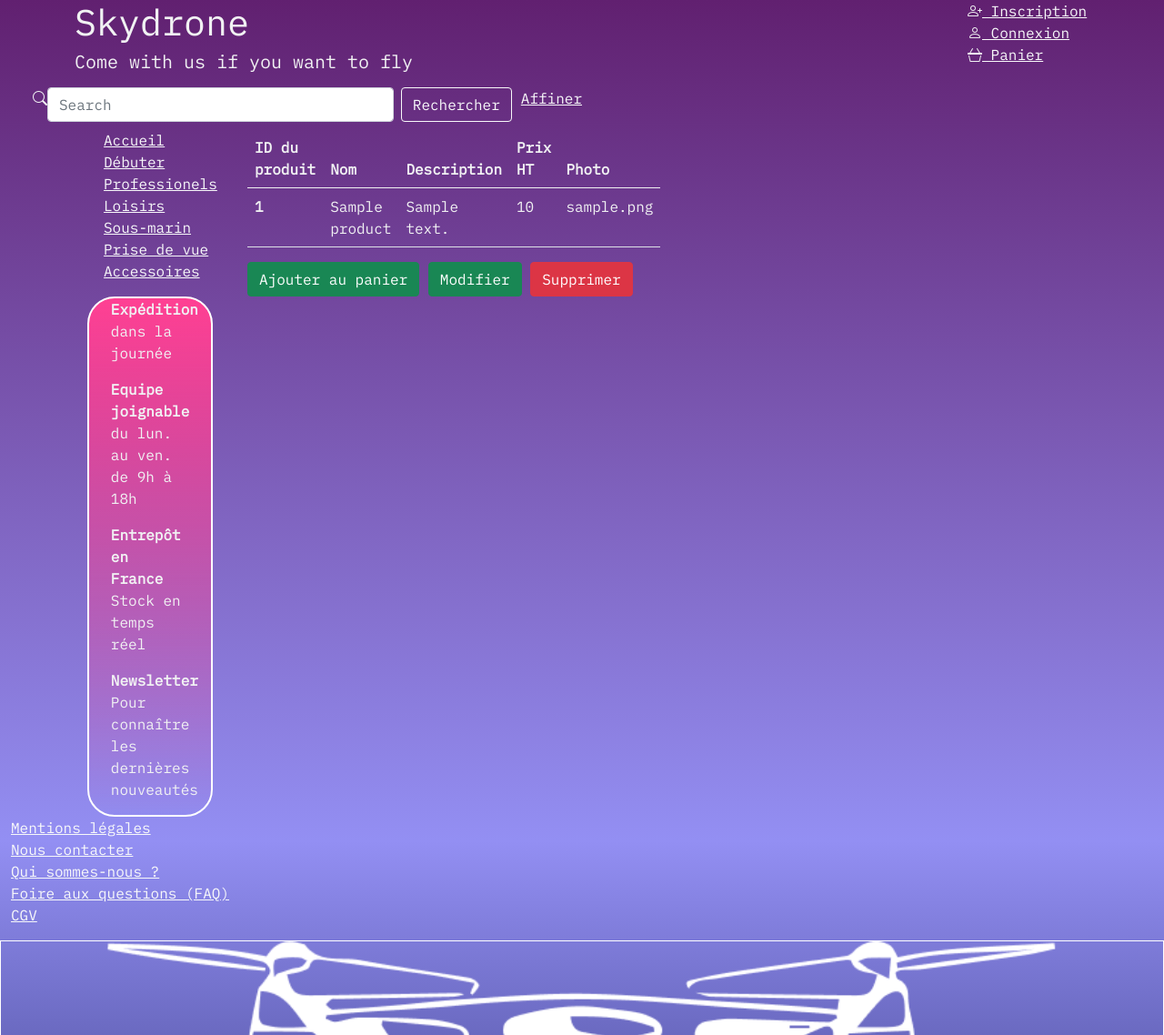
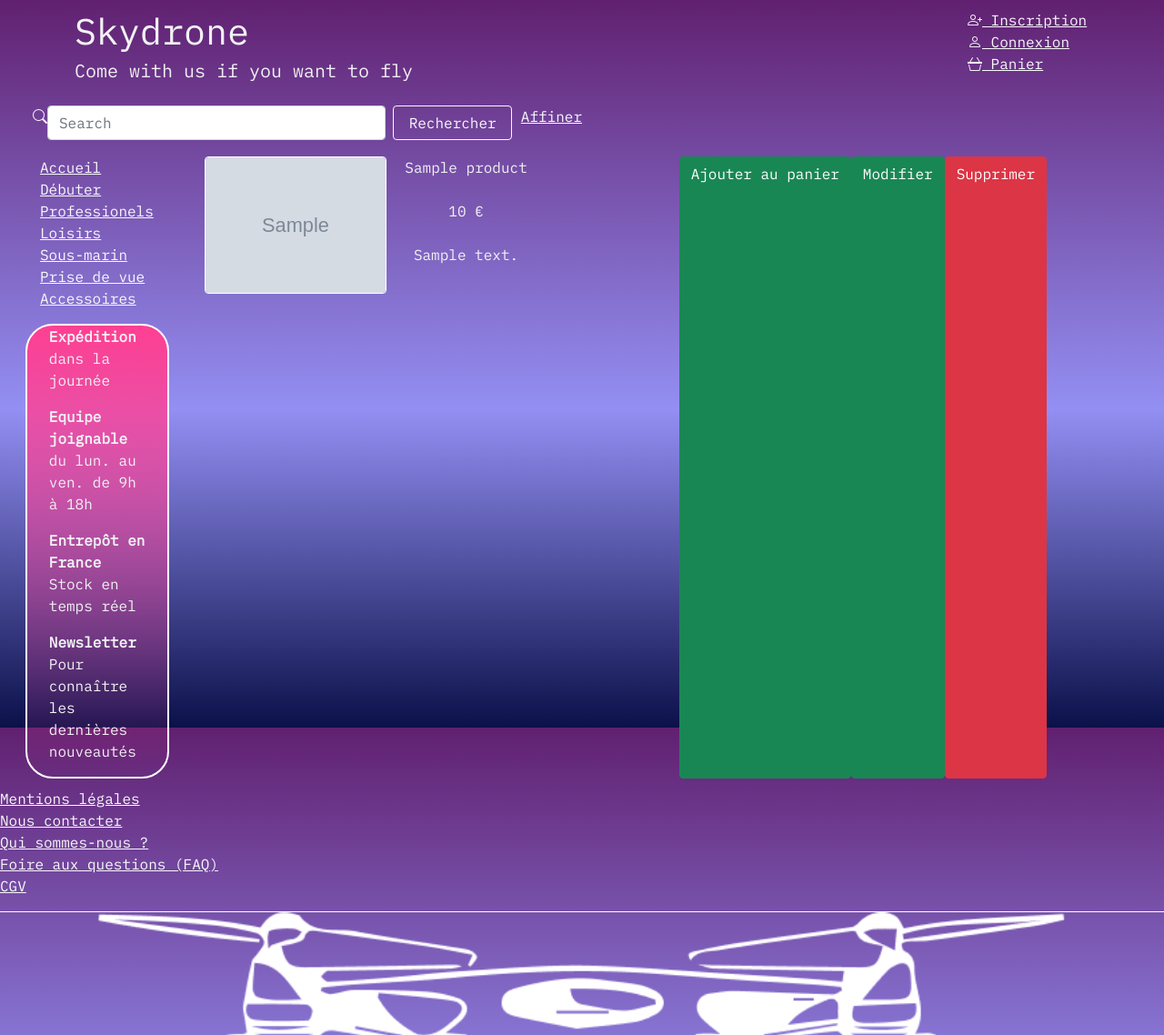
Before and after one commit to anaisxantippe/skydrone.github.io, a Symfony app: template ProjetSkydrone/templates/catalog/details.html.twig in a window 1280 px wide. Shown: the top 1138 px of the page at 91% size. Run offline with Twig, Linux system fonts and the light colour scheme; the template is opened without the code that fills it: most values are stand-ins (such as "Sample title", 1, 10 or a date in 2020); grey boxes marked "Sample" are stand-in pictures; some libraries are stand-ins or nearby versions.

Commit message:
28/06 front update #5

```diff
--- a/ProjetSkydrone/public/catalog.css
+++ /dev/null
@@ -1,3 +0,0 @@
-#productpicture {
-    width: 100px;
-}
--- /dev/null
+++ b/ProjetSkydrone/public/css/catalog.css
@@ -0,0 +1,39 @@
+#productpicture {
+    width: 200px;
+    border-radius: 5%;
+}
+
+iframe {
+    width: 100%;
+    height: 100%;
+}
+
+button {
+    width: 200px;
+    margin: 0;
+    padding: 0;
+    border-radius: 5%;
+}
+
+#products-container1 {
+    display: flex;
+    flex-flow: row wrap;
+}
+
+#products-container2 {
+    display: flex;
+    flex-flow: row wrap;
+}
+
+#products {
+    width: 200px;
+    margin-right: 20px;
+}
+
+#myDIV {
+    padding: 50px 0;
+    text-align: center;
+    background-color: lightblue;
+    margin-top: 20px;
+
+}
--- /dev/null
+++ b/ProjetSkydrone/public/js/catalogtoogle.js
@@ -0,0 +1,8 @@
+function myFunction() {
+    var x = document.getElementById("myDIV");
+    if (x.style.display === "none") {
+        x.style.display = "block";
+    } else {
+        x.style.display = "none";
+    }
+}
--- a/ProjetSkydrone/src/Controller/CatalogController.php
+++ b/ProjetSkydrone/src/Controller/CatalogController.php
@@ -17,6 +17,7 @@
 use Symfony\Component\HttpFoundation\Response;
 use Symfony\Component\Routing\Annotation\Route;
 use Sensio\Bundle\FrameworkExtraBundle\Configuration\ParamConverter;
+use Sensio\Bundle\FrameworkExtraBundle\Configuration\IsGranted;
 
 class CatalogController extends AbstractController
 {
@@ -51,6 +52,7 @@
     // UPDATE and CREATE
 
     /**
+     * @IsGranted("ROLE_COMMERCIAL")
      * @Route("/catalog/new",name="product_new")
      * @Route("/details/{id}/edit", name="product_edit")
      */
@@ -100,6 +102,7 @@
     //DELETE
 
     /**
+     * @IsGranted("ROLE_COMMERCIAL")
      * @Route("/details/delete/{id}", name="product_delete", methods={"GET","POST"}, requirements={"id":"\d+"})
      * @ParamConverter("id", options={"id": "id"})
      */
--- a/ProjetSkydrone/templates/base.html.twig
+++ b/ProjetSkydrone/templates/base.html.twig
@@ -9,6 +9,8 @@
           integrity="sha384-+0n0xVW2eSR5OomGNYDnhzAbDsOXxcvSN1TPprVMTNDbiYZCxYbOOl7+AMvyTG2x" crossorigin="anonymous">
     <link rel="stylesheet" href="https://cdn.jsdelivr.net/npm/bootstrap-icons@1.5.0/font/bootstrap-icons.css">
     <link rel="stylesheet" href="{{ asset('css/style.css') }}">
+    <link rel="stylesheet" href="{{ asset('css/catalog.css') }}">
+    <link rel="stylesheet" href="{{ asset('css/salespanel.css') }}">
     <link rel="preconnect" href="https://fonts.googleapis.com">
     <link rel="preconnect" href="https://fonts.gstatic.com" crossorigin>
     <link href="https://fonts.googleapis.com/css2?family=IBM+Plex+Mono&display=swap" rel="stylesheet">
@@ -18,7 +20,13 @@
     {% endblock %}
 
     {% block javascripts %}
-        {# {{ encore_entry_script_tags('app') }} #}
+        <script src="https://cdn.jsdelivr.net/npm/@popperjs/core@2.9.2/dist/umd/popper.min.js"
+                integrity="sha384-IQsoLXl5PILFhosVNubq5LC7Qb9DXgDA9i+tQ8Zj3iwWAwPtgFTxbJ8NT4GN1R8p"
+                crossorigin="anonymous"></script>
+        <script src="https://cdn.jsdelivr.net/npm/bootstrap@5.0.2/dist/js/bootstrap.min.js"
+                integrity="sha384-cVKIPhGWiC2Al4u+LWgxfKTRIcfu0JTxR+EQDz/bgldoEyl4H0zUF0QKbrJ0EcQF"
+                crossorigin="anonymous"></script>
+        <script type="text/javascript" src="{{ asset('js/catalogtoogle.js') }}"></script>
     {% endblock %}
 
 
@@ -32,12 +40,7 @@
 
 </div>
 
-<script src="https://cdn.jsdelivr.net/npm/@popperjs/core@2.9.2/dist/umd/popper.min.js"
-        integrity="sha384-IQsoLXl5PILFhosVNubq5LC7Qb9DXgDA9i+tQ8Zj3iwWAwPtgFTxbJ8NT4GN1R8p"
-        crossorigin="anonymous"></script>
-<script src="https://cdn.jsdelivr.net/npm/bootstrap@5.0.2/dist/js/bootstrap.min.js"
-        integrity="sha384-cVKIPhGWiC2Al4u+LWgxfKTRIcfu0JTxR+EQDz/bgldoEyl4H0zUF0QKbrJ0EcQF"
-        crossorigin="anonymous"></script>
+
 </body>
 
 </html>
--- a/ProjetSkydrone/templates/base/header.html.twig
+++ b/ProjetSkydrone/templates/base/header.html.twig
@@ -14,7 +14,7 @@
                         </li>
                     {% else %}
                         <li class="nav-item">
-                            <i class="bi bi-x-lg"></i> <a class="nav-link" href="{{ path('security_logout')}}">Déconnexion</a>
+                            <i class="bi bi-x-lg"></i> <a href="{{ path('security_logout')}}" class="link-light">Déconnexion</a>
                         </li>
                     {% endif %}
                     <li><i class="bi bi-basket3"></i><a href="" class="link-light"> Panier</a></li>
--- a/ProjetSkydrone/templates/cart/index.html.twig
+++ b/ProjetSkydrone/templates/cart/index.html.twig
@@ -25,12 +25,12 @@
             {% for item in items %}
             <tr>
                 <th scope="row">{{ item.product.productID }}</th>
-                <td>{{ item.product.picture }}</td>
+                <td><img class="img-fluid rounded" id="productpicture" src="{{ asset('/uploads/products/' ~ item.product.picture) }}" alt="Photo du produit {{ product.productId }}"/></td>
                 <td>{{ item.product.productName }}</td>
                 <td>{{ item.product.dfPrice }}</td>
                 <td>{{ item.quantity }}</td>
                 <td>{{ item.product.dfPrice * item.quantity }}</td>
-                <td><a href="{{ path('cart_remove', {'id' : item.product.productId}) }}" class="btn btn-danger"><i class="fas fa-trash-alt"></i></a></td>
+                <td><a href="{{ path('cart_remove', {'id' : item.product.productId}) }}" class="btn btn-danger"><i class="bi bi-trash"></i></a></td>
             </tr>
             {% endfor %}
             </tbody>
@@ -47,6 +47,6 @@
 
         </table>
     {% else %}
-        <p>Votre panier est vide :'(</p>
+        <p>Votre panier est vide <i class="bi bi-emoji-frown"></i> </p>
     {% endif %}
 {% endblock %}
--- a/ProjetSkydrone/templates/catalog/details.html.twig
+++ b/ProjetSkydrone/templates/catalog/details.html.twig
@@ -1,37 +1,30 @@
 {% extends 'base.html.twig' %}
 
-{% block title %}Pour débuter{% endblock %}
+{% block title %}Détails{% endblock %}
 
 {% block body %}
-    <div class="container">
-        <div class="row">
-            {% include 'base/aside.html.twig' %}
-            <div class="col-5">
-                <table class="table">
+    <div class="row">
+        {% include 'base/aside.html.twig' %}
+        <div class="col-10" id="products-container1">
+            <div class="col-6" id="products-container2">
+                <div class="col-3" id="products">
+                    <!--<button onclick="myFunction()">-->
+                    <a href="{{ path('product_details',{'id': product.productId}) }}"><img class="img-fluid rounded" id="productpicture" src="{{ asset('/uploads/products/' ~ product.picture) }}" alt="Photo du produit {{ product.productId }}"/></a>
+                    <!--</button>-->
+                </div>
+                    <p class="text-center">{{ product.productName() }}
+                    <br>
+                    <br>{{ product.dfPrice }} €
+                    <br>
+                    <br>{{ product.description }}
+                    </p>
+            </div>
+            <a class="btn btn-success" href="{{ path('cart_add',{'id': product.productId}) }}">Ajouter au panier</a>
+            <a class="btn btn-success" href="{{ path('product_edit',{'id': product.productId}) }}">Modifier</a>
+            <a class="btn btn-danger" href="{{ path('product_delete',{'id': product.productId}) }}">Supprimer</a>
+        </div>
+    </div>
 
-                    <thead>
-                    <tr>
-                        <th scope="col">ID du produit</th>
-                        <th scope="col">Nom</th>
-                        <th scope="col">Description</th>
-                        <th scope="col">Prix HT</th>
-                        <th scope="col">Photo</th>
-                    </tr>
-                    </thead>
-                    <tbody>
-                    <tr>
-                        <th scope="row">{{ product.productId }}</th>
-                        <td>{{ product.productName() }}</td>
-                        <td>{{ product.description }}</td>
-                        <td>{{ product.dfPrice }}</td>
-                        <td>{{ product.picture }}</td>
-                    </tr>
-                    </tbody>
-                </table>
-
-                <a class="btn btn-success" href="{{ path('cart_add',{'id': product.productId}) }}">Ajouter au panier</a>
-                <a class="btn btn-success" href="{{ path('product_edit',{'id': product.productId}) }}">Modifier</a>
-                <a class="btn btn-danger" href="{{ path('product_delete',{'id': product.productId}) }}">Supprimer</a>
             </div>
         </div>
     </div>
```
Also changed, not shown: ProjetSkydrone/src/Controller/SalesDepartmentController.php (+6 -1 lines), ProjetSkydrone/templates/catalog/index.html.twig (+19 -22 lines), ProjetSkydrone/templates/catalog/new.html.twig (+9 -12 lines), ProjetSkydrone/public/css/salespanel.css (renamed from ProjetSkydrone/public/salespanel.css), ProjetSkydrone/public/uploads/products/0f3wfg8490060d5dfdc04bef-60d984cc8e306.jpeg (renamed from ProjetSkydrone/public/uploads/products/0f3wfg84900-60d5dfdc04bef.jpeg), ProjetSkydrone/public/uploads/products/0f3wfg8490060d5dfdc04bef-60d991adbd80e.jpeg (added), ProjetSkydrone/public/uploads/products/0f3wfg8490060d5dfdc04bef-60d991cc8c188.jpeg (added), ProjetSkydrone/public/uploads/products/0f3wfg8490060d5dfdc04bef-60d99224b1025.jpeg (added), ProjetSkydrone/public/uploads/products/0f3wfg8490060d5dfdc04bef-60d992348c51c.jpeg (added).
